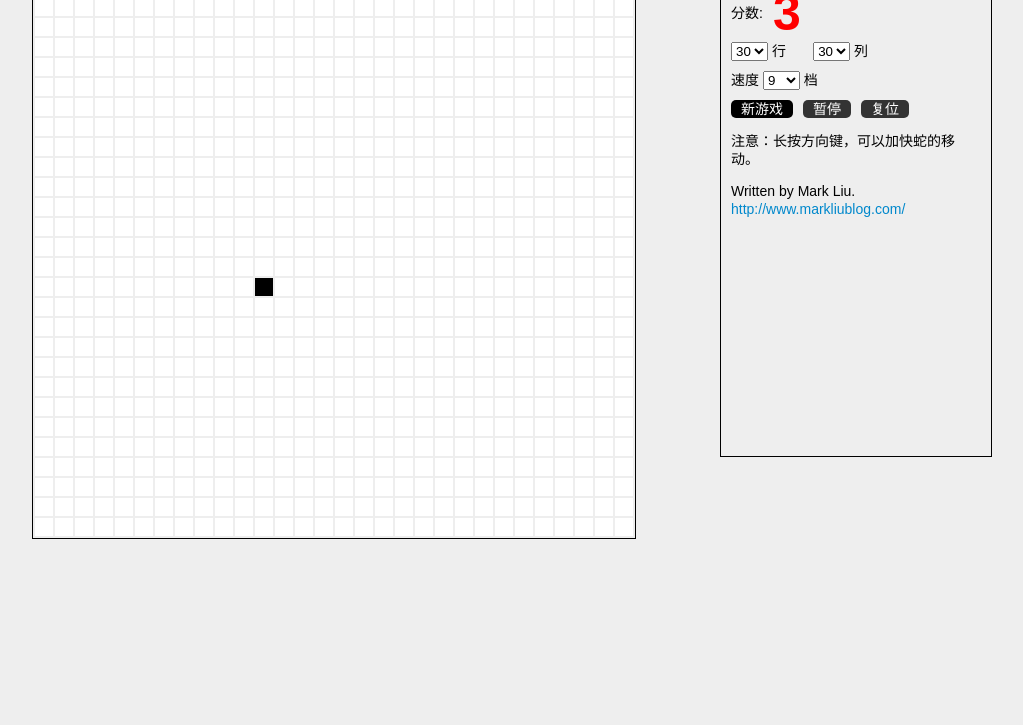
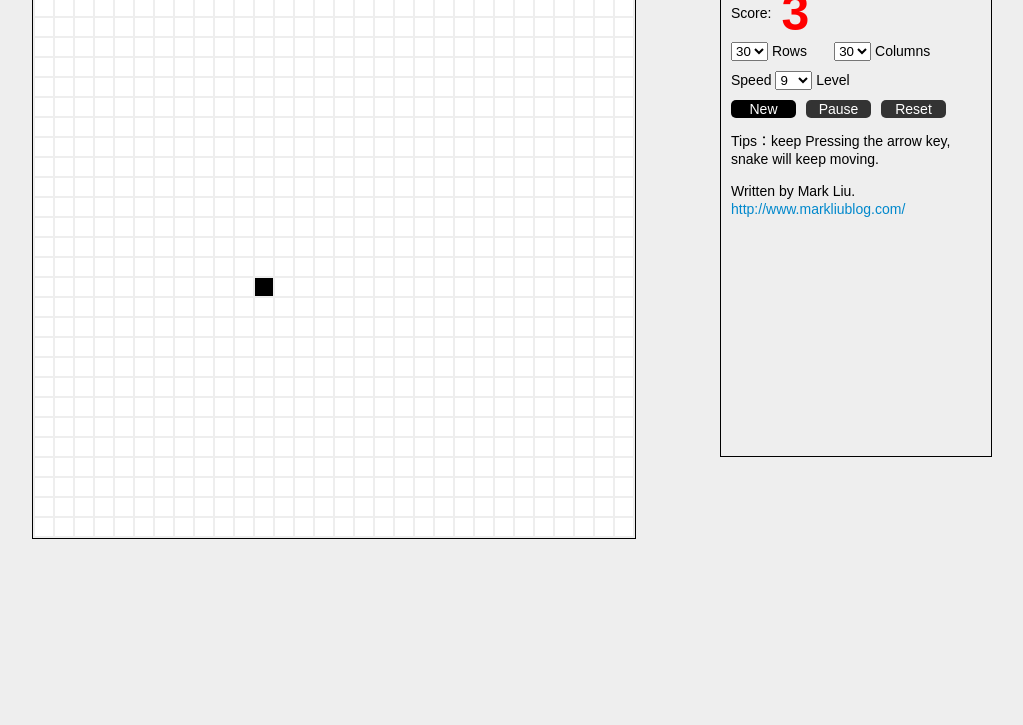
Before and after one commit to markliu2013/snake, a plain HTML site: page code/index.html in a window 1280 px wide. Shown: the part 75-800 px from the top of the page, without its empty margins (128-1151 px from the left). Drawn offline with Linux system fonts and the light colour scheme.

Commit message:
Change language to English

```diff
--- a/code/css/master.css
+++ b/code/css/master.css
@@ -84,7 +84,9 @@ h2 {
 #control-panel .buttons .btn {
 	display: block;
 	float: left;
-	padding: 0 10px;
+	padding: 0;
+	width: 65px;
+	text-align: center;
 	background: #000;
 	color: #fff;
 	border-radius: 5px;
--- a/code/index.html
+++ b/code/index.html
@@ -11,25 +11,25 @@
 	<div id="page" class="clearfix">
 		<div id="snake-grid"></div>
 		<div id="control-panel">
-			<h2 id="game-state">游戏停止</h2>
-			<div class="row score clearfix"><span>分数: </span><strong id="score-num">3</strong></div>
+			<h2 id="game-state">Stopped</h2>
+			<div class="row score clearfix"><span>Score: </span><strong id="score-num">3</strong></div>
 			<div class="row">
 				<select id="select-gridRowNum">
 					<option value="30" selected="selected">30</option>
 					<option value="20">20</option>
 					<option value="10">10</option>
 				</select>
-				<span>行</span>
+				<span>Rows</span>
 				<span>&nbsp;&nbsp;&nbsp;&nbsp;&nbsp;</span>
 				<select id="select-gridColNum">
 					<option value="30" selected="selected">30</option>
 					<option value="20">20</option>
 					<option value="10">10</option>
 				</select>
-				<span>列</span>
+				<span>Columns</span>
 			</div>
 			<div class="row">
-				<span>速度</span>
+				<span>Speed</span>
 				<select id="select-speed">
 					<option value="1000">1</option>
 					<option value="900">2</option>
@@ -43,14 +43,14 @@
 					<option value="100">10</option>
 					<option value="50">11</option>
 				</select>
-				<span>档</span>
+				<span>Level</span>
 			</div>
 			<div class="row buttons clearfix">
-				<a id="start-game" class="btn" href="#">新游戏</a>
-				<a id="pause-game" class="btn disabled" href="#">暂停</a>
-				<a id="stop-game" class="btn disabled" href="#">复位</a>
+				<a id="start-game" class="btn" href="#">New</a>
+				<a id="pause-game" class="btn disabled" href="#">Pause</a>
+				<a id="stop-game" class="btn disabled" href="#">Reset</a>
 			</div>
-			<p>注意：长按方向键，可以加快蛇的移动。</p>
+			<p>Tips：keep Pressing the arrow key, snake will keep moving.</p>
 			<p>Written by Mark Liu. <a href="http://www.markliublog.com/" target="_blank">http://www.markliublog.com/</a></p>
 		</div><!-- end control-panel -->
 	</div>
--- a/code/js/master.js
+++ b/code/js/master.js
@@ -40,14 +40,14 @@ function pauseGame() {
 	clearInterval(moveThread);
 	gameState = 3;
 	updateGameStateText();
-	$("#pause-game").text("继续");
+	$("#pause-game").text("Continue");
 	$("#pause-game").addClass("paused");
 }
 function continueGame() {
 	resetMoveThread();
 	gameState = 2;
 	updateGameStateText();
-	$("#pause-game").text("暂停");
+	$("#pause-game").text("Pause");
 	$("#pause-game").removeClass("paused");
 }
 function stopGame() {
@@ -330,13 +330,13 @@ function initControl() {
 function updateGameStateText() {
 	switch (gameState) {
 		case 1:
-			$("#game-state").text("游戏停止");
+			$("#game-state").text("Stopped");
 			break;
 		case 2:
-			$("#game-state").text("正在游戏");
+			$("#game-state").text("Runniing");
 			break;
 		case 3:
-			$("#game-state").text("游戏暂停");
+			$("#game-state").text("Paused");
 			break;
 	}
 }
```
